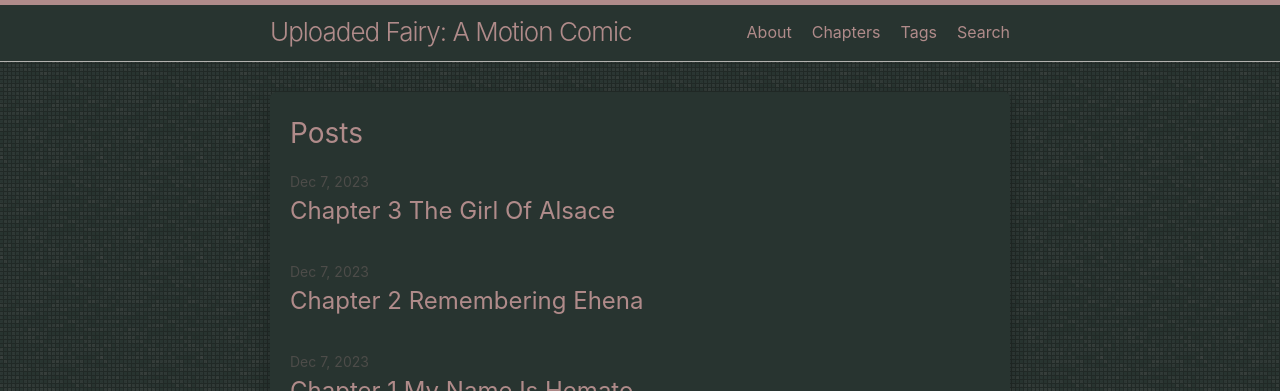
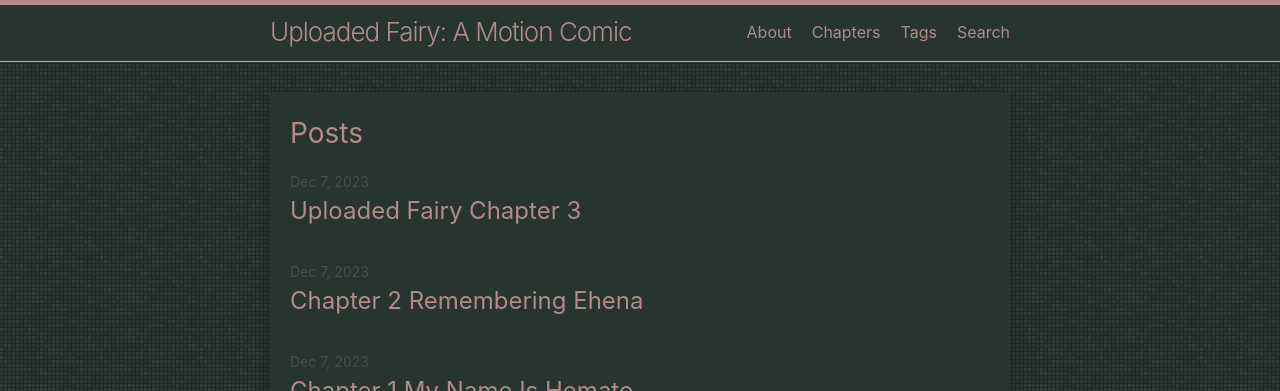
Before and after one commit to LWFlouisa/UploadedFairyMotionComic, a Jekyll site: the page built from index.md, in a window 1280 px wide. Shown: the top 391 px of the page. Built offline with Jekyll 4.4.1, drawn with Linux system fonts in a browser that asks for light colours.

Commit message:
Update 2023-12-07-chapter4_thegirlofalsace.md

```diff
--- a/_posts/2023-12-07-chapter4_thegirlofalsace.md
+++ b/_posts/2023-12-07-chapter4_thegirlofalsace.md
@@ -1,5 +1,5 @@
 ---
-title: "Chapter 3 The Girl Of Alsace"
+title: "Uploaded Fairy Chapter 3"
 author: "S.R. Weaver"
 tags: archive motioncomic
 ---
```
